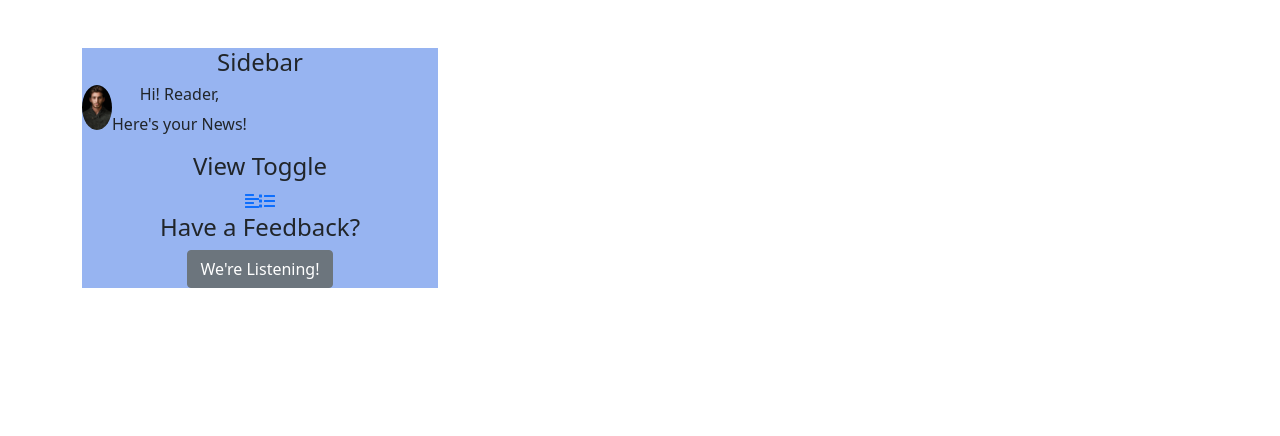
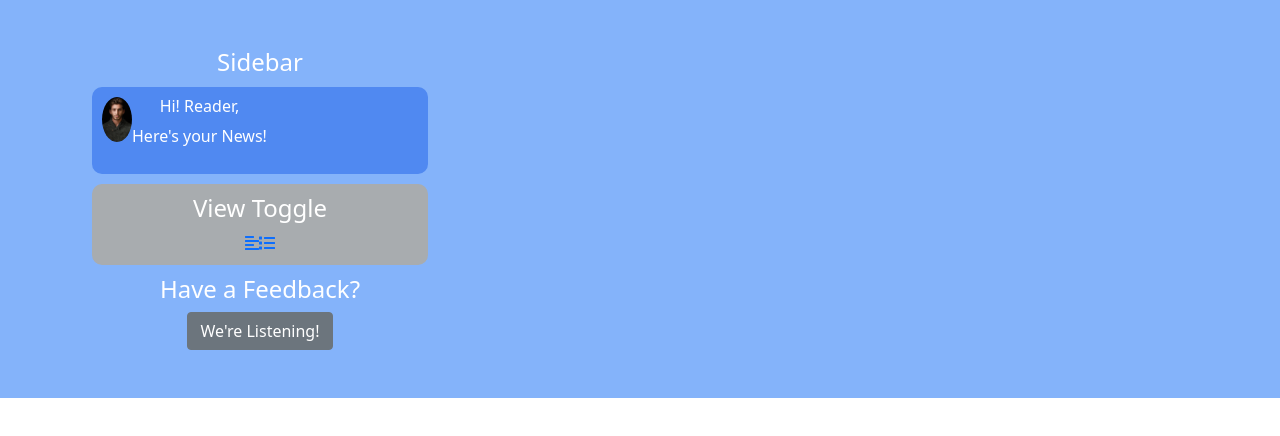
Before and after one commit to mazhars-git/react-news-app, a React (Create React App) app: page / in a window 1280 px wide. Shown: the top 436 px of the page. Built offline with nearby package versions, Linux system fonts and the light colour scheme.

Commit message:
sidebar design

```diff
--- /dev/null
+++ b/src/Components/Css/Dashboard.css
@@ -0,0 +1,3 @@
+.dashboard{
+    background-color: rgb(132, 179, 250);
+}
--- a/src/Components/Css/Sidebar.css
+++ b/src/Components/Css/Sidebar.css
@@ -1,4 +1,21 @@
 .sidebar{
-    background-color: rgb(151, 180, 241);
     text-align: center;
+    color: white;
 }
+
+.profile{
+    background-color:rgb(80, 137, 241);
+
+}
+.profile, .toggle-area{
+    margin: 10px;
+    padding: 10px;
+    border-radius: 10px;
+}
+.toggle-area{
+    background-color: rgb(168, 172, 175);
+}
+
+.feedback{
+
+}
--- a/src/Components/Dashboard/Dashboard.js
+++ b/src/Components/Dashboard/Dashboard.js
@@ -1,8 +1,10 @@
 import React from 'react';
 import Sidebar from '../Sidebar/Sidebar';
+import '../Css/Dashboard.css';
 
 const Dashboard = () => {
     return (
+        <div className="dashboard">
             <div className="container">
                 <div className="row py-5">
                     <div className='col-md-4'>
@@ -13,6 +15,7 @@ const Dashboard = () => {
                     </div>
                 </div>
             </div>
+        </div>
     );
 };
 
--- a/src/Components/Sidebar/Sidebar.js
+++ b/src/Components/Sidebar/Sidebar.js
@@ -18,16 +18,16 @@ const Sidebar = () => {
                 </div>
             </div>
 
-            <div>
+            <div className="toggle-area">
                 <h4>View Toggle</h4>
 
-                <div>
+                <div className="news-toggle">
                     <Link to="/newsList"><a href="#"><FontAwesomeIcon icon={faAlignLeft} /></a></Link>
                     <Link to="/news"><a href="#"><FontAwesomeIcon icon={faList} /></a></Link>
                 </div>
             </div>
 
-            <div>
+            <div className="feedback">
                 <h4>Have a Feedback?</h4>
                 <button className="btn btn-secondary">We're Listening!</button>
             </div>
```
Lines whose indentation alone changed are shown as unchanged.
